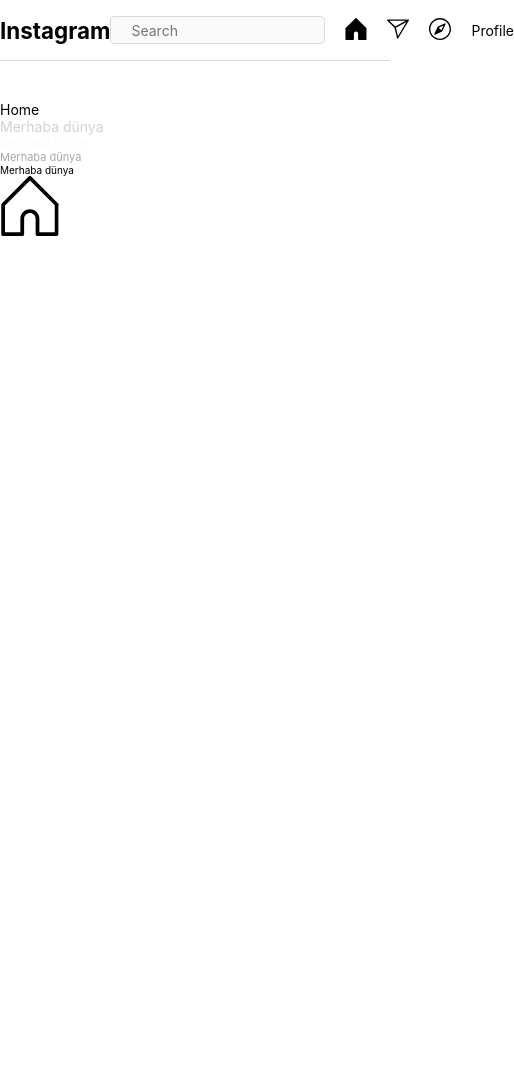
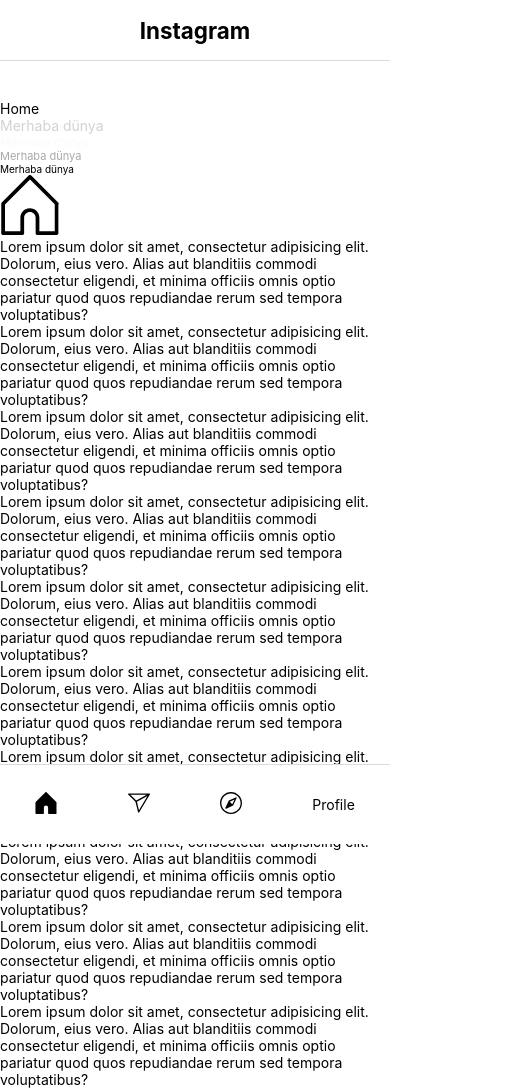
Before and after one commit to ademilter/instagram-web-vue, a Vue app: page / in a window 390 px wide. Shown: the whole page, 514 px wide, since content can reach past the window. Before the commit the page ends 844 px from the top, so only its background shows below. Built offline with nearby package versions, Linux system fonts and the light colour scheme.

Commit message:
header için mobile tasarımı tamamlandı

```diff
--- a/src/components/Header.vue
+++ b/src/components/Header.vue
@@ -1,14 +1,17 @@
 <template>
   <header class="header">
     <Container class="header-inner">
+      <!-- logo -->
       <router-link to="/" class="logo">
         Instagram
       </router-link>
 
+      <!-- search -->
       <form class="search">
         <input type="text" placeholder="Search" />
       </form>
 
+      <!-- navigation -->
       <nav class="navigation">
         <router-link to="/">
           <IconHomeFill v-if="$route.name === 'Home'" />
@@ -53,14 +56,26 @@
 
 <style scoped>
 .header {
+  z-index: 90;
+  position: fixed;
+  left: 0;
+  right: 0;
+  top: 0;
+  background-color: white;
   border-bottom: 1px solid rgb(var(--b6a));
 }
 
 .header-inner {
-  height: 60px;
+  height: var(--header-height);
+  display: flex;
+  align-items: center;
+  justify-content: center;
+
+  @media (--t) {
     display: grid;
     grid-template-columns: 1fr 1fr 1fr;
     align-items: center;
+  }
 }
 
 .logo {
@@ -69,6 +84,10 @@
 }
 
 .search {
+  display: none;
+
+  @media (--t) {
+    display: block;
     text-align: center;
 
     input {
@@ -81,13 +100,29 @@
       padding-right: 20px;
     }
   }
+}
 .navigation {
+  z-index: 90;
+  position: fixed;
+  left: 0;
+  right: 0;
+  bottom: 0;
+  background-color: white;
+  border-top: 1px solid rgb(var(--b6a));
+  height: 80px;
   display: flex;
+  align-items: center;
+  justify-content: space-around;
+
+  @media (--t) {
+    height: auto;
+    border: 0;
+    position: static;
     justify-content: flex-end;
-  align-items: center;
 
     a {
       margin-left: 20px;
     }
   }
+}
 </style>
--- a/src/styles/app.css
+++ b/src/styles/app.css
@@ -22,6 +22,7 @@
   font-size: 1rem;
   font-family: -apple-system, BlinkMacSystemFont, 'Segoe UI', Roboto, Helvetica,
     Arial, sans-serif, 'Apple Color Emoji', 'Segoe UI Emoji', 'Segoe UI Symbol';
+  padding-top: var(--header-height);
 }
 
 a {
--- a/src/styles/variables.css
+++ b/src/styles/variables.css
@@ -1,4 +1,6 @@
 :root {
+  --header-height: 60px;
+
   --i1d: 38, 38, 38;
   --edc: 199, 199, 199;
   --f75: 38, 38, 38;
--- a/src/views/home/index.vue
+++ b/src/views/home/index.vue
@@ -6,6 +6,67 @@
     <CustomText class="a3" tag="p" size="xsmall">Merhaba dünya</CustomText>
     <CustomText tag="p" size="xxsmall">Merhaba dünya</CustomText>
     <IconHome width="60" height="60" />
+
+    <p>
+      Lorem ipsum dolor sit amet, consectetur adipisicing elit. Dolorum, eius
+      vero. Alias aut blanditiis commodi consectetur eligendi, et minima
+      officiis omnis optio pariatur quod quos repudiandae rerum sed tempora
+      voluptatibus?
+    </p>
+    <p>
+      Lorem ipsum dolor sit amet, consectetur adipisicing elit. Dolorum, eius
+      vero. Alias aut blanditiis commodi consectetur eligendi, et minima
+      officiis omnis optio pariatur quod quos repudiandae rerum sed tempora
+      voluptatibus?
+    </p>
+    <p>
+      Lorem ipsum dolor sit amet, consectetur adipisicing elit. Dolorum, eius
+      vero. Alias aut blanditiis commodi consectetur eligendi, et minima
+      officiis omnis optio pariatur quod quos repudiandae rerum sed tempora
+      voluptatibus?
+    </p>
+    <p>
+      Lorem ipsum dolor sit amet, consectetur adipisicing elit. Dolorum, eius
+      vero. Alias aut blanditiis commodi consectetur eligendi, et minima
+      officiis omnis optio pariatur quod quos repudiandae rerum sed tempora
+      voluptatibus?
+    </p>
+    <p>
+      Lorem ipsum dolor sit amet, consectetur adipisicing elit. Dolorum, eius
+      vero. Alias aut blanditiis commodi consectetur eligendi, et minima
+      officiis omnis optio pariatur quod quos repudiandae rerum sed tempora
+      voluptatibus?
+    </p>
+    <p>
+      Lorem ipsum dolor sit amet, consectetur adipisicing elit. Dolorum, eius
+      vero. Alias aut blanditiis commodi consectetur eligendi, et minima
+      officiis omnis optio pariatur quod quos repudiandae rerum sed tempora
+      voluptatibus?
+    </p>
+    <p>
+      Lorem ipsum dolor sit amet, consectetur adipisicing elit. Dolorum, eius
+      vero. Alias aut blanditiis commodi consectetur eligendi, et minima
+      officiis omnis optio pariatur quod quos repudiandae rerum sed tempora
+      voluptatibus?
+    </p>
+    <p>
+      Lorem ipsum dolor sit amet, consectetur adipisicing elit. Dolorum, eius
+      vero. Alias aut blanditiis commodi consectetur eligendi, et minima
+      officiis omnis optio pariatur quod quos repudiandae rerum sed tempora
+      voluptatibus?
+    </p>
+    <p>
+      Lorem ipsum dolor sit amet, consectetur adipisicing elit. Dolorum, eius
+      vero. Alias aut blanditiis commodi consectetur eligendi, et minima
+      officiis omnis optio pariatur quod quos repudiandae rerum sed tempora
+      voluptatibus?
+    </p>
+    <p>
+      Lorem ipsum dolor sit amet, consectetur adipisicing elit. Dolorum, eius
+      vero. Alias aut blanditiis commodi consectetur eligendi, et minima
+      officiis omnis optio pariatur quod quos repudiandae rerum sed tempora
+      voluptatibus?
+    </p>
   </div>
 </template>
 
```
Lines whose indentation alone changed are shown as unchanged.
